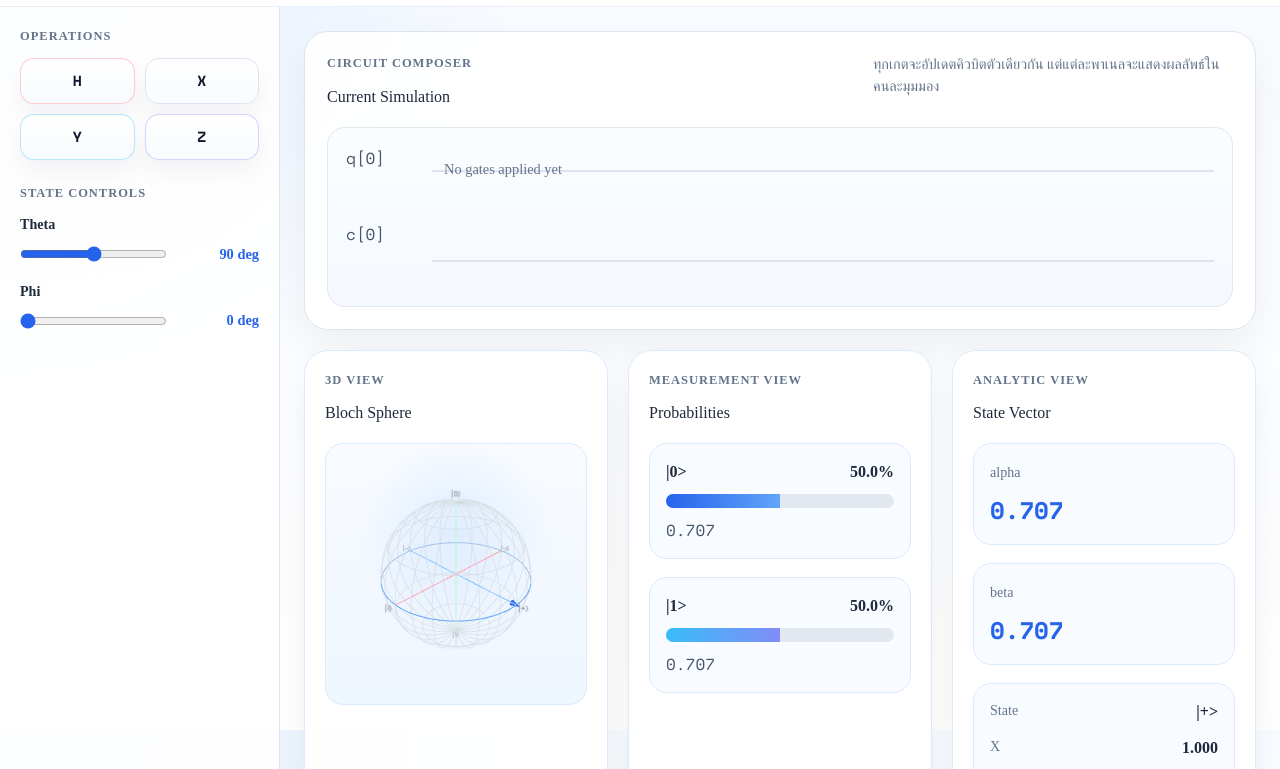
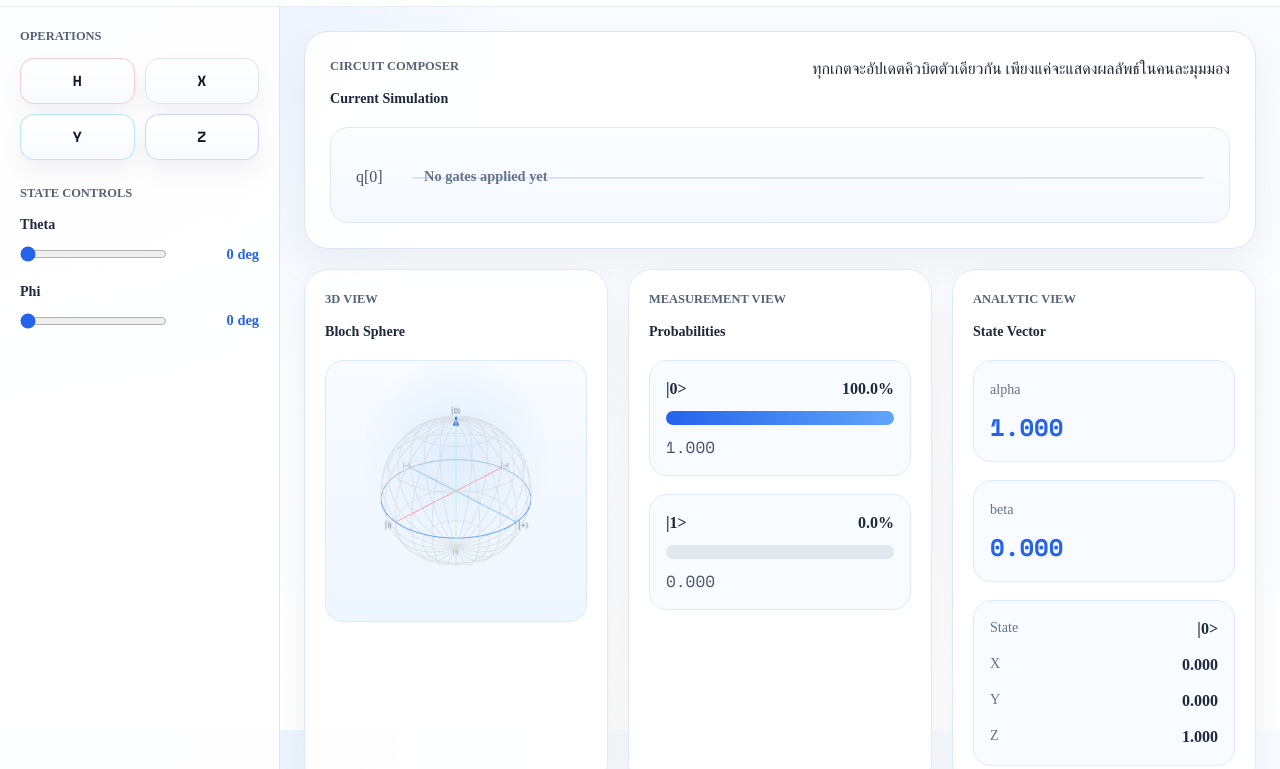
Before and after one commit to SuNKinG5/An-Interactive-Website-for-Learning-Quantum-Computing, a website built with Vite: page pages/SimulatorPage.html in a window 1280 px wide. Shown: the part 70-839 px from the top of the page. Built offline with nearby package versions, Linux system fonts and the light colour scheme; animation ran at ten frames a second; a web font is replaced by a local one.

Commit message:
edit font and simulator page

```diff
--- a/pages/SimulatorPage.html
+++ b/pages/SimulatorPage.html
@@ -40,7 +40,7 @@
                     <div>
                         <h1 id="page-title" class="text-lg font-bold tracking-tight">Quantum Circuit
                             Simulator</h1>
-                        <p class="text-xs text-[#94a3b8]">Interactive State Rotation</p>
+                        <p class="text-xs text-[#474e57]">Interactive Circuit Builder</p>
                     </div>
                 </div>
                 <button id="reset-btn"
@@ -68,7 +68,7 @@
                     <label class="control-label" for="theta-slider">Theta</label>
                     <div class="slider-row">
                         <input type="range" id="theta-slider" min="0" max="180" value="90">
-                        <span class="slider-value"><span id="theta-value">90</span> deg</span>
+                        <span class="slider-value"><span id="theta-value">0</span> deg</span>
                     </div>
 
                     <label class="control-label" for="phi-slider">Phi</label>
@@ -93,25 +93,22 @@
                     <div class="section-head">
                         <div>
                             <p class="section-label">Circuit Composer</p>
-                            <h2>Current Simulation</h2>
+                            <h2 class="control-label">Current Simulation</h2>
                         </div>
-                        <p class="section-help">ทุกเกตจะอัปเดตคิวบิตตัวเดียวกัน แต่แต่ละพาเนลจะแสดงผลลัพธ์ในคนละมุมมอง
+                        <p class="text-mid">
+                            ทุกเกตจะอัปเดตคิวบิตตัวเดียวกัน เพียงแค่จะแสดงผลลัพธ์ในคนละมุมมอง
                         </p>
                     </div>
 
                     <div class="circuit-board">
                         <div class="wire-labels">
                             <span>q[0]</span>
-                            <span>c[0]</span>
                         </div>
 
                         <div class="wire-stage">
                             <div class="wire-row">
                                 <div class="wire-line"></div>
-                                <div id="gate-sequence" class="gate-sequence"></div>
-                            </div>
-                            <div class="wire-row wire-row-classical">
-                                <div class="wire-line"></div>
+                                <div id="gate-sequence" class="gate-sequence font-bold"></div>
                             </div>
                         </div>
                     </div>
@@ -122,7 +119,7 @@
                         <div class="section-head">
                             <div>
                                 <p class="section-label">3D View</p>
-                                <h3>Bloch Sphere</h3>
+                                <h3 class="control-label">Bloch Sphere</h3>
                             </div>
                         </div>
                         <div class="bloch-stage">
@@ -134,7 +131,7 @@
                         <div class="section-head">
                             <div>
                                 <p class="section-label">Measurement View</p>
-                                <h3>Probabilities</h3>
+                                <h3 class="control-label">Probabilities</h3>
                             </div>
                         </div>
                         <div class="bars-panel">
@@ -166,7 +163,7 @@
                         <div class="section-head">
                             <div>
                                 <p class="section-label">Analytic View</p>
-                                <h3>State Vector</h3>
+                                <h3 class="control-label">State Vector</h3>
                             </div>
                         </div>
                         <div class="state-panel">
--- a/src/scripts/SimulatorPage.js
+++ b/src/scripts/SimulatorPage.js
@@ -2,7 +2,7 @@ import { BlochSphere } from "../lib/quantum/BlochSphere.js";
 import { fromAngle, toAngle, applyGate } from "../lib/quantum/QuantumEngine.js";
 
 const DEFAULT_STATE = {
-  theta: Math.PI / 2,
+  theta: 0,
   phi: 0,
 };
 
--- a/src/styles/AlgorithmsPage.css
+++ b/src/styles/AlgorithmsPage.css
@@ -458,3 +458,11 @@ body.algorithms-page {
         text-align: center;
     }
 }
+
+.sidebar-label,
+.section-label {
+    font-size: 0.78rem;
+    text-transform: uppercase;
+    color: #556377;
+    font-weight: 700;
+}
--- a/src/styles/LearnPage.css
+++ b/src/styles/LearnPage.css
@@ -474,3 +474,12 @@ body {
     grid-template-columns: 1fr;
   }
 }
+
+.sidebar-label,
+.section-label {
+    margin: 20px 0 20px;
+    font-size: 0.78rem;
+    text-transform: uppercase;
+    color: #556377;
+    font-weight: 700;
+}
--- a/src/styles/PracticePage.css
+++ b/src/styles/PracticePage.css
@@ -11,3 +11,11 @@ body {
   background: #ffffff;
   color: #1e293b;
 }
+
+.sidebar-label,
+.section-label {
+    font-size: 0.78rem;
+    text-transform: uppercase;
+    color: #556377;
+    font-weight: 700;
+}
--- a/src/styles/SimulatorPage.css
+++ b/src/styles/SimulatorPage.css
@@ -6,6 +6,7 @@ html,
 body {
     height: 100%;
     margin: 0;
+    font-family: Google Sans, sans-serif;
 }
 
 body {
@@ -96,8 +97,7 @@ body {
     margin: 0 0 12px;
     font-size: 0.78rem;
     text-transform: uppercase;
-    letter-spacing: 0.08em;
-    color: #64748b;
+    color: #556377;
     font-weight: 700;
 }
 
@@ -219,7 +219,7 @@ body {
 }
 
 .composer-card {
-    padding: 22px;
+    padding: 25px;
 }
 
 .section-head {
@@ -245,20 +245,20 @@ body {
 
 .circuit-board {
     display: grid;
-    grid-template-columns: 70px 1fr;
+    grid-template-columns: 40px 1fr;
     gap: 16px;
-    min-height: 180px;
-    padding: 18px;
+    min-height: 90px;
+    padding: 25px;
     border-radius: 18px;
     background: linear-gradient(180deg, #fbfdff 0%, #f5f9ff 100%);
     border: 1px solid #e2e8f0;
 }
 
 .wire-labels {
+    margin-top: 12px;
     display: grid;
     align-content: start;
     gap: 52px;
-    font-family: "Space Mono", monospace;
     color: #475569;
 }
 
```
Also changed, not shown: pages/AboutPage.html (+1 -1 lines), pages/AlgorithmsPage.html (+2 -2 lines), pages/BlochSphere.html (+1 -1 lines), pages/LearnPage.html (+5 -5 lines), pages/PracticePage.html (+2 -2 lines).
